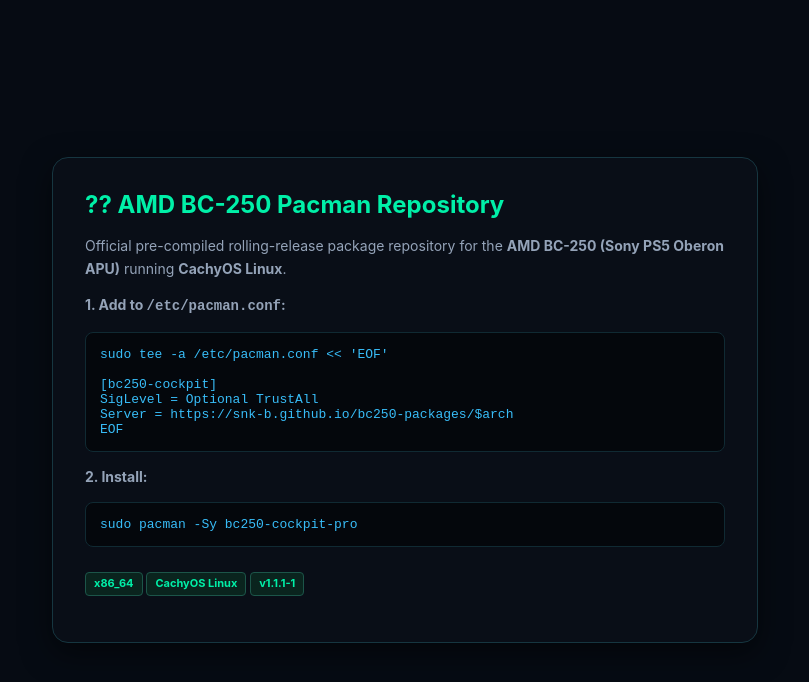
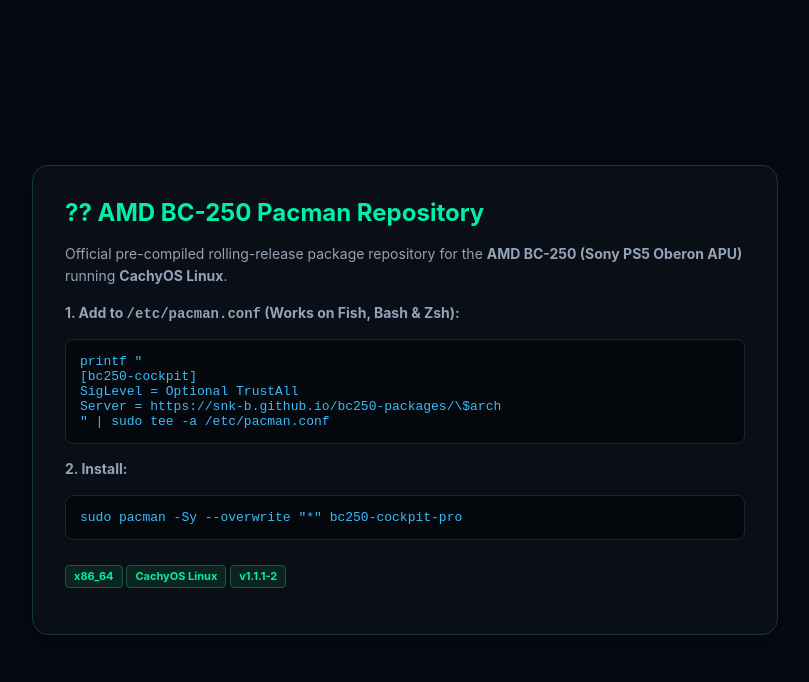
Before and after one commit to Snk-B/bc250-packages, a plain HTML site: page index.html in a window 1280 px wide. Shown: the whole page, without its empty margins (235-1044 px from the left). Drawn offline with Linux system fonts and the light colour scheme.

Commit message:
feat: v1.1.1-2 - bundle GDDR6 SMU memory service & universal fish shell instructions

```diff
--- a/index.html
+++ b/index.html
@@ -22,7 +22,7 @@
       border: 1px solid #163640;
       border-radius: 16px;
       padding: 32px;
-      max-width: 640px;
+      max-width: 680px;
       width: 100%;
       box-shadow: 0 10px 30px rgba(0,0,0,0.5);
     }
@@ -44,6 +44,8 @@
       color: #38bdf8;
       font-family: monospace;
       font-size: 13px;
+      white-space: pre-wrap;
+      word-break: break-all;
     }
     .badge {
       display: inline-block;
@@ -62,21 +64,20 @@
     <h1>?? AMD BC-250 Pacman Repository</h1>
     <p>Official pre-compiled rolling-release package repository for the <b>AMD BC-250 (Sony PS5 Oberon APU)</b> running <b>CachyOS Linux</b>.</p>
 
-    <p><b>1. Add to <code>/etc/pacman.conf</code>:</b></p>
-    <pre>sudo tee -a /etc/pacman.conf &lt;&lt; 'EOF'
-
+    <p><b>1. Add to <code>/etc/pacman.conf</code> (Works on Fish, Bash & Zsh):</b></p>
+    <pre>printf "
 [bc250-cockpit]
 SigLevel = Optional TrustAll
-Server = https://snk-b.github.io/bc250-packages/$arch
-EOF</pre>
+Server = https://snk-b.github.io/bc250-packages/\$arch
+" | sudo tee -a /etc/pacman.conf</pre>
 
     <p><b>2. Install:</b></p>
-    <pre>sudo pacman -Sy bc250-cockpit-pro</pre>
+    <pre>sudo pacman -Sy --overwrite "*" bc250-cockpit-pro</pre>
 
     <p style="margin-top: 24px;">
       <span class="badge">x86_64</span>
       <span class="badge">CachyOS Linux</span>
-      <span class="badge">v1.1.1-1</span>
+      <span class="badge">v1.1.1-2</span>
     </p>
   </div>
 </body>
```
Also changed, not shown: 5 other files.
